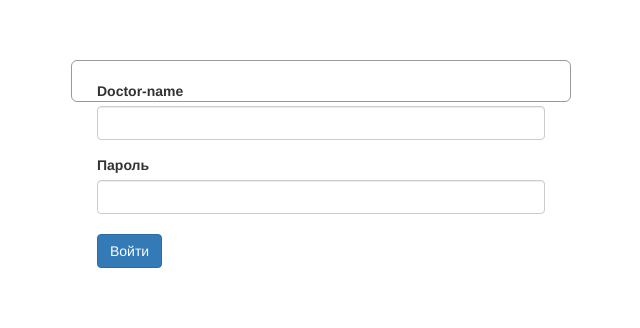
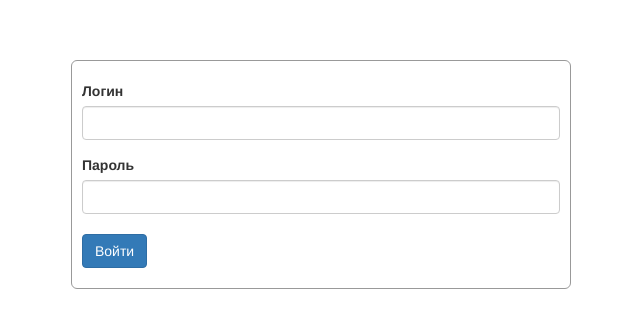
Before and after one commit to dusuney/findCallNumber, a React (Create React App) app: page /login in a window 1280 px wide. Shown: the part 282-610 px from the top of the page, without its empty margins (319-959 px from the left). Built offline with nearby package versions, Linux system fonts and the light colour scheme.

Commit message:
fix errors

```diff
--- a/src/components/list-elements.js
+++ b/src/components/list-elements.js
@@ -11,7 +11,6 @@ let elementsList = [
 class RowElement extends React.Component {
   constructor(props) {
     super(props);
-    this.onDeleteElement = this.onDeleteElement.bind(this);
     this.state = {
       isEdit: false,
       editedElement: this.props.value
@@ -19,7 +18,6 @@ class RowElement extends React.Component {
   }
 
   onEditElement() {
-    console.log(this.props.value);
     this.setState({ editedElement: this.props.value });
     this.setState({ isEdit: true });
 
@@ -27,7 +25,6 @@ class RowElement extends React.Component {
 
   onUpdateElement() {
     this.setState({ isEdit: false });
-    console.log(this.state.editedElement, "this.state.editedElement");
     this.props.onUpdateElement(this.props.index, this.state.editedElement)
   }
 
@@ -39,11 +36,8 @@ class RowElement extends React.Component {
     this.props.onDeleteElement(this.props.index);
   }
   onChangeNameElement(e) {
-    console.log(e.target.value);
-    this.setState({ editedElement: e.target.value })
+    this.setState({ editedElement: { name: e.target.value } })
   }
-  //need add onChange function with setState({elements:elementsList})
-  //now input dosen't updating
   render() {
     if (this.state.isEdit) {
       return (
@@ -67,8 +61,7 @@ class RowElement extends React.Component {
             className="btn">
             <i className="glyphicon glyphicon-pencil"></i>
           </button>
-          {/* where is bind? */}
-          <button onClick={this.onDeleteElement} className="btn">
+          <button onClick={this.onDeleteElement.bind(this)} className="btn">
             <i className="glyphicon glyphicon-remove"></i>
           </button>
         </div>
@@ -110,15 +103,12 @@ class ListElements extends React.Component {
   }
 
   onUpdateElement(index, value) {
-    console.log(index, "INDEX");
-    console.log(value, "VALUE");
     elementsList[index].name = value.name; // SOME HTTP REQUEST MOCK
     this.setState({ elementsList: elementsList });
   }
 
   render() {
     let rows = [];
-    console.log(elementsList, "ELEMENT LIST")
     elementsList.forEach((element, key) => {
       if (element.name.indexOf(this.state.targetValue) !== -1) {
         rows.push(<li key={key}>
--- a/src/components/login.js
+++ b/src/components/login.js
@@ -52,9 +52,10 @@ const SignupSchema = Yup.object().shape({
           >
             {({ errors, touched }) => (
               <Form>
+              <div className="row">
                 <div className="col-md-12">
                   <div className="form-group ">
-                      <label htmlFor="firstName">Doctor-name</label>
+                    <label htmlFor="firstName">Логин</label>
                     <Field name="firstName" className="form-control" />
                     {errors.firstName && touched.firstName ? (
                       <div>{errors.firstName}</div>
@@ -68,6 +69,7 @@ const SignupSchema = Yup.object().shape({
                   <br />
                   <button type="submit" className="btn btn-primary">Войти</button>
                 </div>
+                </div>
               </Form>
             )}
           </Formik>
```
Lines whose indentation alone changed are shown as unchanged.
